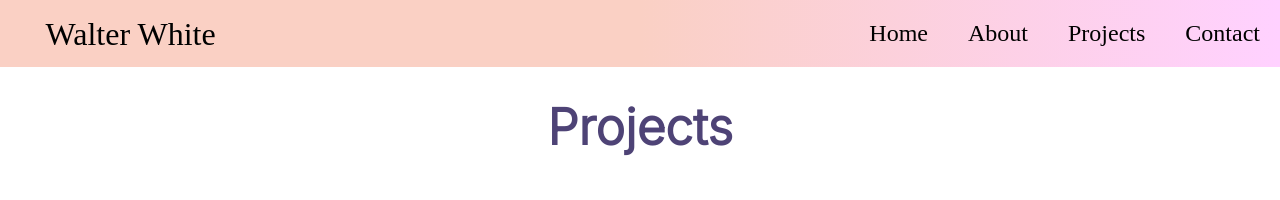
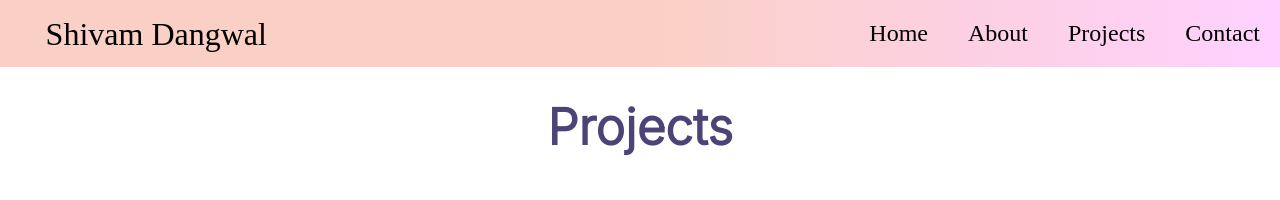
Before and after one commit to Shivam040/Portfolio, a plain HTML site: page projects.html in a window 1280 px wide. Shown: the top 200 px of the page. Drawn offline with Linux system fonts and the light colour scheme.

Commit message:
Update projects.html

```diff
--- a/projects.html
+++ b/projects.html
@@ -12,7 +12,7 @@
 <body>
 
     <div class="navbar">
-        <a class="First" href="#">Walter White</a>
+        <a class="First" href="#">Shivam Dangwal</a>
           <a class="textt" href="contact.html">Contact</a>
           <a class="textt" href="projects.html">Projects</a>
           <a class="textt" href="about.html">About</a>
```
